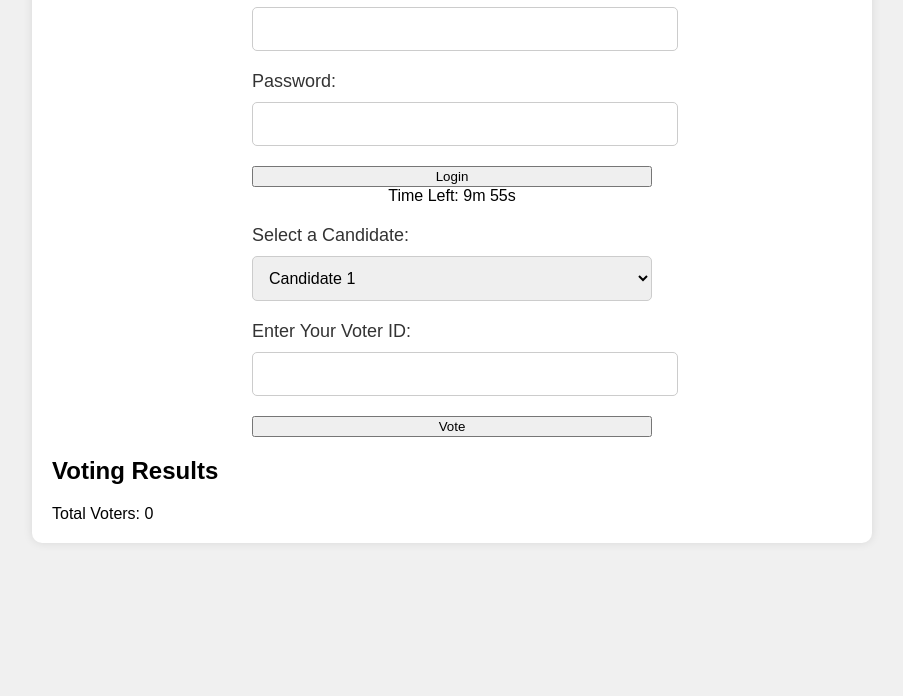
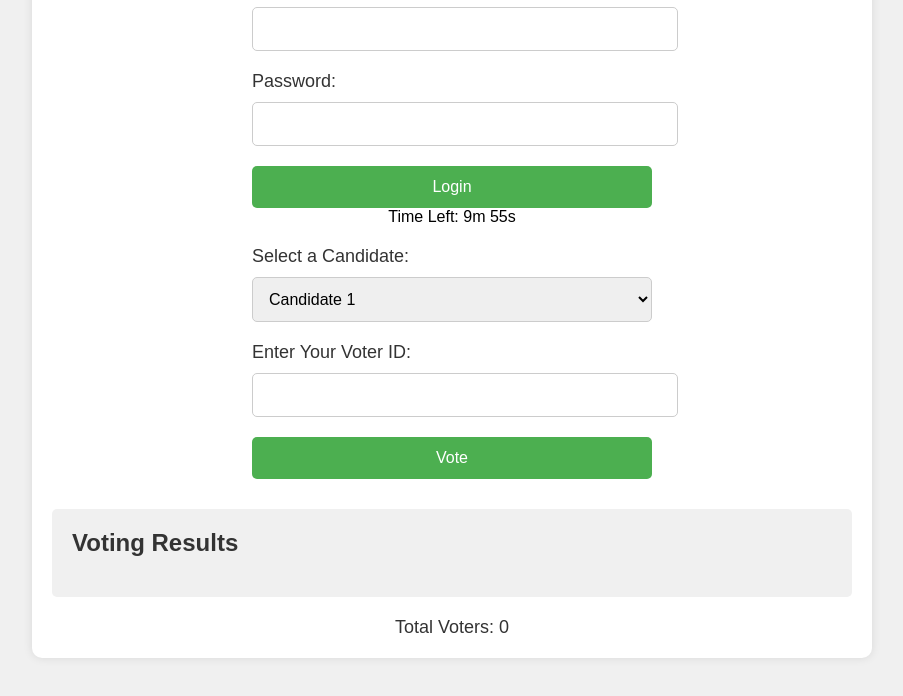
Before and after one commit to parth123046/Voting-machine, a plain HTML site: page index.html in a window 1280 px wide. Shown: the part 174-870 px from the top of the page, without its empty margins (188-1091 px from the left). Before the commit the page ends 800 px from the top, so only its background shows below. Drawn offline with Linux system fonts and the light colour scheme.

Commit message:
Update styles.css

```diff
--- a/styles.css
+++ b/styles.css
@@ -47,3 +47,45 @@ select, input[type="text"], input[type="password"] {
 
 button {
   width: 100%;
+  padding: 12px;
+  background-color: #4CAF50;
+  color: white;
+  border: none;
+  border-radius: 5px;
+  cursor: pointer;
+  font-size: 16px;
+  transition: background-color 0.3s ease;
+}
+
+button:hover {
+  background-color: #45a049;
+}
+
+.results {
+  margin-top: 30px;
+  padding: 20px;
+  background-color: #f0f0f0;
+  border-radius: 5px;
+}
+
+.results h2 {
+  margin-top: 0;
+  color: #333;
+}
+
+.results ul {
+  list-style: none;
+  padding: 0;
+}
+
+.results li {
+  padding: 10px 0;
+  font-size: 16px;
+}
+
+.turnout {
+  margin-top: 20px;
+  font-size: 18px;
+  color: #333;
+  text-align: center;
+}
```
